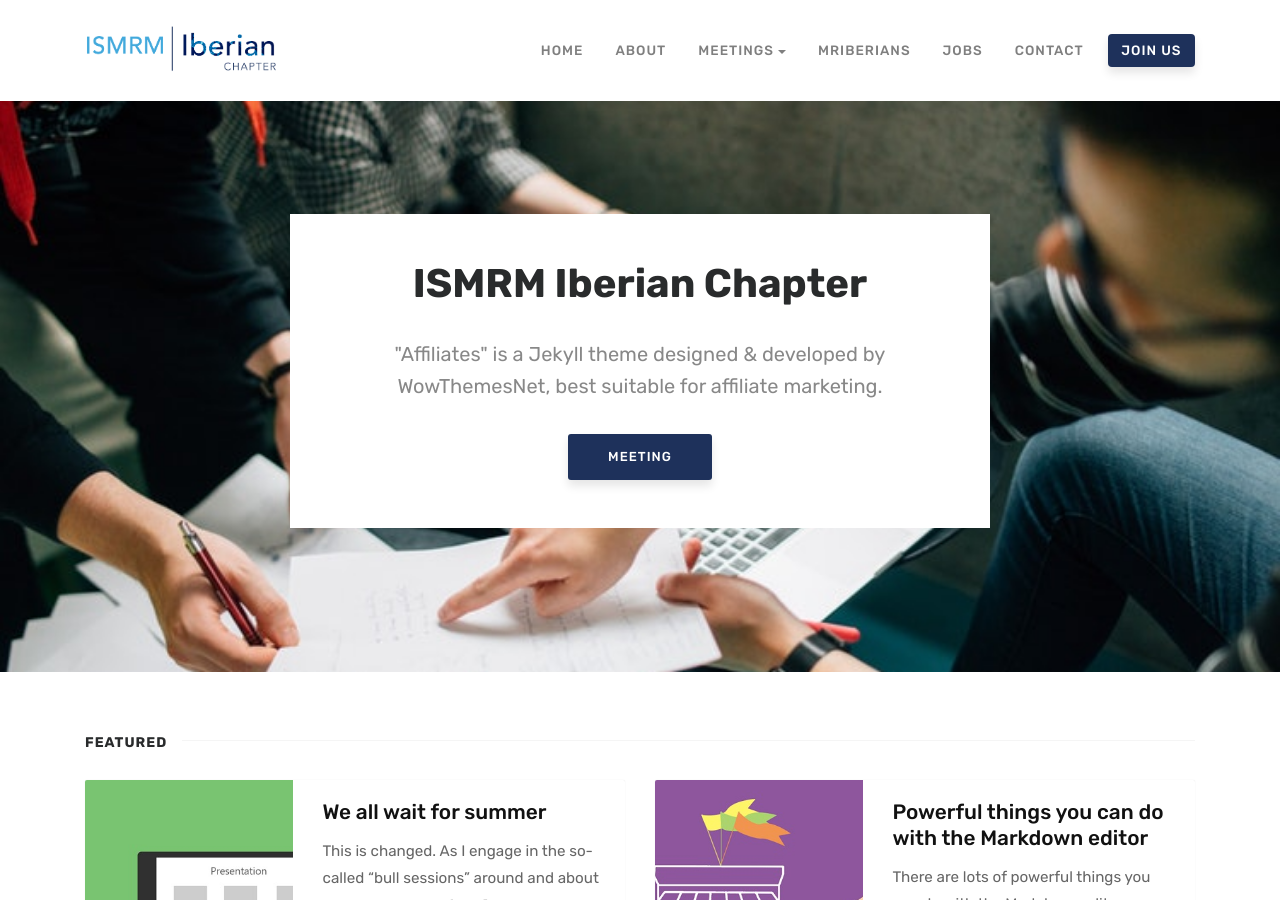
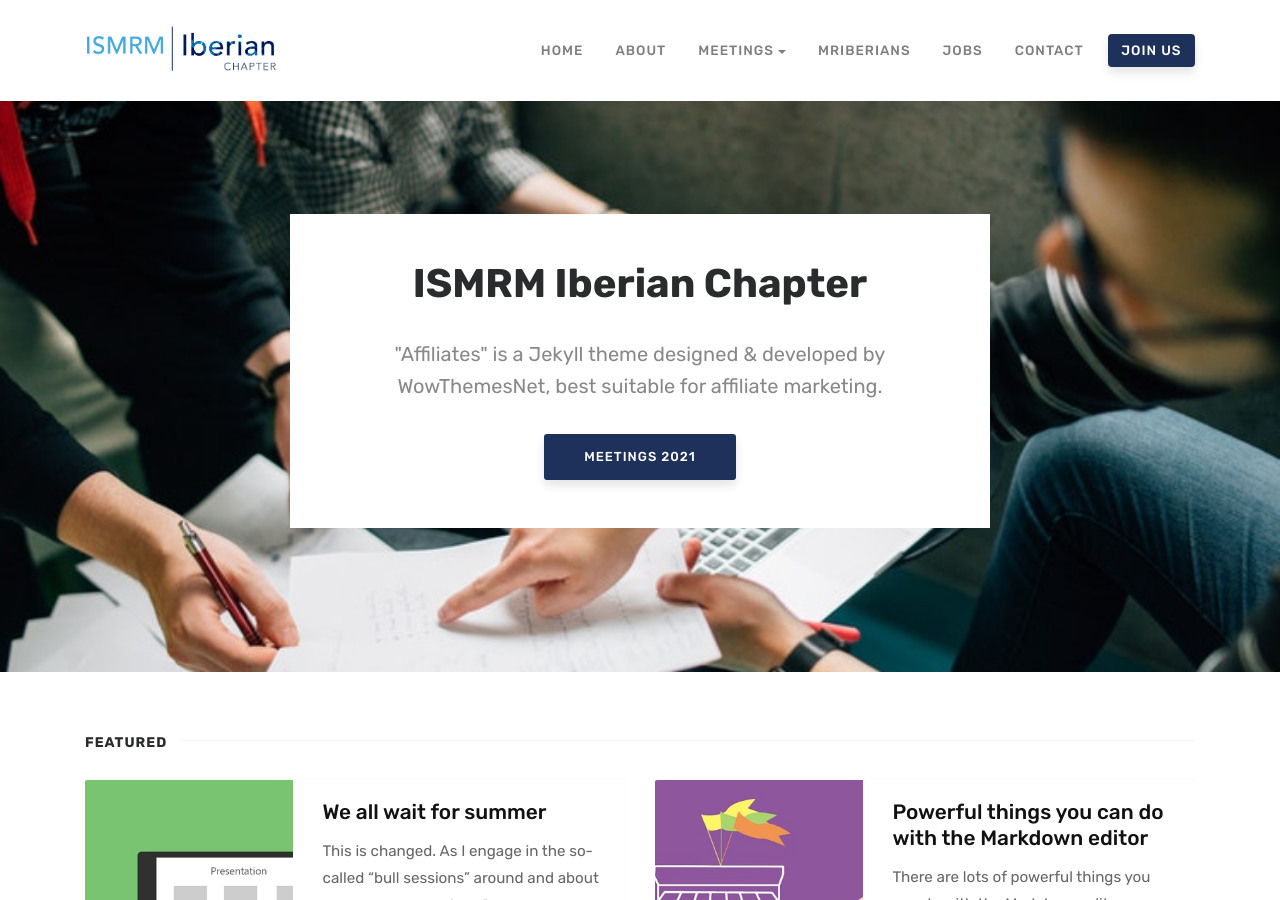
Before and after one commit to ismrm-iberian/ismrm-iberian.github.io, a Jekyll site: the page built from index.html, in a window 1280 px wide and 900 px high. Built offline with Jekyll 4.4.1, drawn with Linux system fonts in a browser that asks for light colours; comment, search, counter and statistics services are not loaded.

Commit message:
Changed text on main button

```diff
--- a/index.html
+++ b/index.html
@@ -9,7 +9,7 @@
     <div class="wrapintro">
         <h1>ISMRM Iberian Chapter</h1>
         <h2 class="lead">"Affiliates" is a Jekyll theme designed & developed by WowThemesNet, best suitable for affiliate marketing.</h2>
-        <a href="" class="btn">Meeting</a>
+        <a href="" class="btn">Meetings 2021</a>
     </div>
 </section>
 
```
